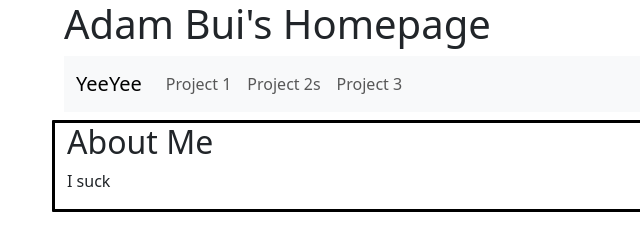
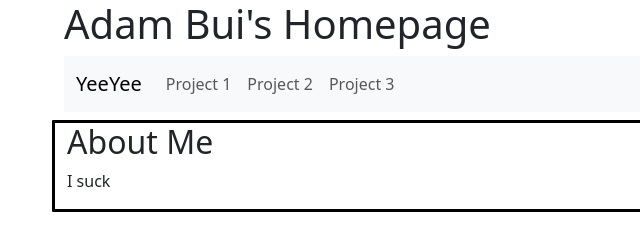
Before and after one commit to adamtbui/ATLS-3150-Bui, a plain HTML site: page home.html in a window 1280 px wide. Shown: the full height of the page, 18-658 px from the left. Drawn offline with nearby package versions, Linux system fonts and the light colour scheme.

Commit message:
homepage

```diff
--- a/home.html
+++ b/home.html
@@ -18,7 +18,7 @@
                             <a class="nav-link" href="#">Project 1</a>
                         </li>
                         <li class="nav-item">
-                            <a class="nav-link" href="#">Project 2s</a>
+                            <a class="nav-link" href="#">Project 2</a>
                         </li>
                         <li class="nav-item">
                             <a class="nav-link" href="#">Project 3</a>
```
